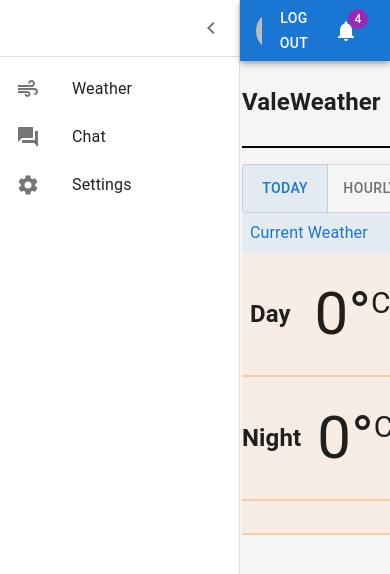
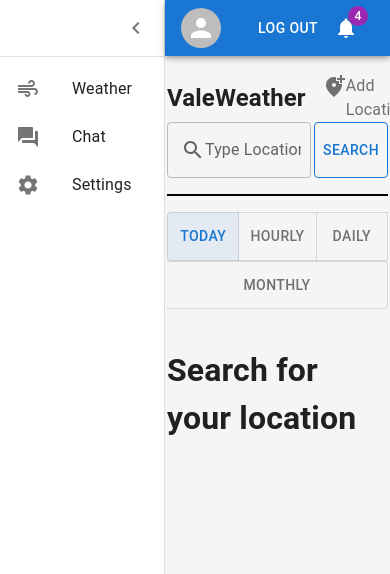
Before and after one commit to ValentinKarrica/weather_app, a React (Create React App) app: page /dashboard in a window 390 px wide. Shown: the top 574 px of the page. Built offline with nearby package versions, Linux system fonts and the light colour scheme.

Commit message:
weather app mobil response

```diff
--- a/public/index.html
+++ b/public/index.html
@@ -24,7 +24,7 @@
       work correctly both with client-side routing and a non-root public URL.
       Learn how to configure a non-root public URL by running `npm run build`.
     -->
-    <title>React App</title>
+    <title>Weather-Vale App </title>
   </head>
   <body>
     <noscript>You need to enable JavaScript to run this app.</noscript>
--- a/src/layout/PrivateLayout.tsx
+++ b/src/layout/PrivateLayout.tsx
@@ -25,7 +25,7 @@ import { useHistory } from "react-router-dom";
 import { useDispatch } from "react-redux";
 import { setClearUserAuth, setIsAuthenticated } from "../store/auth/AuthSlice";
 
-const drawerWidth: number = 240;
+const drawerWidth: number = 165;
 
 interface AppBarProps extends MuiAppBarProps {
   open?: boolean;
--- a/src/screens/dashboard/components/DailyWeather.tsx
+++ b/src/screens/dashboard/components/DailyWeather.tsx
@@ -23,6 +23,7 @@ const Title = styled.div`
 `;
 const Container = styled.div`
   display: flex;
+  flex-wrap: wrap;
   justify-content: center;
   align-items: stretch;
   border-bottom: 2px solid rgb(255, 204, 160);
@@ -52,7 +53,7 @@ const TemSign = styled.div`
 `;
 const H1 = styled.h2`
   display: flex;
-  flex: 0.5;
+  flex: 1;
   align-items: center;
   justify-content: center;
   background-color: rgba(255, 204, 160, 0.2);
@@ -79,6 +80,8 @@ const DailyWeather = () => {
   );
 
   return (
+    <div>
+      {userLocation.Key ? (
         <MainContainer>
           <Title>
             <div>Current Weather</div>
@@ -104,15 +107,16 @@ const DailyWeather = () => {
                   }
                 })}
               </div>
-          <Tem>
-            {locationDailyWeather.DailyForecasts[0].Temperature.Maximum.Value}°
-          </Tem>
+              <Tem>{tem + 1}°</Tem>
               <TemSign>C</TemSign>
             </FirstSection>
             <SecondSection>
               <div>{locationDailyWeather.DailyForecasts[0].Day.IconPhrase}</div>
               <div>
-            {locationDailyWeather.DailyForecasts[0].Day.PrecipitationIntensity}
+                {
+                  locationDailyWeather.DailyForecasts[0].Day
+                    .PrecipitationIntensity
+                }
               </div>
               <div>
                 {locationDailyWeather.DailyForecasts[0].Day.PrecipitationType}
@@ -138,13 +142,13 @@ const DailyWeather = () => {
                   }
                 })}
               </div>
-          <Tem>
-            {locationDailyWeather.DailyForecasts[0].Temperature.Minimum.Value}°
-          </Tem>
+              <Tem>{tem - 2}°</Tem>
               <TemSign>C</TemSign>
             </FirstSection>
             <SecondSection>
-          <div>{locationDailyWeather.DailyForecasts[0].Night.IconPhrase}</div>
+              <div>
+                {locationDailyWeather.DailyForecasts[0].Night.IconPhrase}
+              </div>
               <div>
                 {
                   locationDailyWeather.DailyForecasts[0].Night
@@ -160,6 +164,10 @@ const DailyWeather = () => {
             <Text>{locationDailyWeather.Headline.Text}</Text>
           </Container>
         </MainContainer>
+      ) : (
+        <h1>Search for your location</h1>
+      )}
+    </div>
   );
 };
 
--- a/src/screens/dashboard/components/MainDash.tsx
+++ b/src/screens/dashboard/components/MainDash.tsx
@@ -18,6 +18,7 @@ import { useDispatch } from "react-redux";
 import BasicModal from "./BasicModal";
 import { useSelector } from "react-redux";
 import { RootState } from "../../../store/config/rootReducer";
+import { wrap } from "module";
 
 const MainContainer = styled.div`
   display: flex;
@@ -27,6 +28,7 @@ const MainContainer = styled.div`
 `;
 const FirstNav = styled.div`
   display: flex;
+  flex-wrap: wrap;
   justify-content: space-around;
   align-items: center;
   margin-bottom: 1rem;
@@ -35,6 +37,7 @@ const FirstNav = styled.div`
 `;
 const SecondNav = styled.div`
   display: flex;
+  flex-wrap: wrap;
   justify-content: space-around;
   align-items: center;
   margin-bottom: 1rem;
@@ -84,11 +87,11 @@ const MainDash = () => {
           component="form"
           onSubmit={onSearchHandler}
           noValidate
-          sx={{ display: "flex", flex: 1.5 }}
+          sx={{ display: "flex", flex: 1.5, flexWrap: "wrap" }}
         >
           <TextField
             value={searchLocation}
-            sx={{ flex: 1 }}
+            sx={{ flex: 1, minWidth: "120px" }}
             label={
               <Div>
                 <SearchSharpIcon /> Type Location
@@ -113,7 +116,7 @@ const MainDash = () => {
           exclusive
           onChange={selectHandler}
           aria-label="text alignment"
-          sx={{ flex: 1 }}
+          sx={{ flex: 1, flexWrap: "wrap" }}
         >
           <ToggleButton color="primary" sx={{ flex: 1 }} value="Today">
             Today
--- a/src/screens/dashboard/store/DashboardSagas.ts
+++ b/src/screens/dashboard/store/DashboardSagas.ts
@@ -11,14 +11,14 @@ const apikey = "apikey=rGqBbzVwAykVJQNdYoViA0ZwPA1gx4wR&q";
 
 const locRequest = (location: string) => {
   const url =
-    "http://dataservice.accuweather.com/locations/v1/cities/autocomplete";
+    "https://dataservice.accuweather.com/locations/v1/cities/autocomplete";
   const query = `?${apikey}=${location}`;
 
   return fetch(url + query);
 };
 
 const dayRequest = (key: string) => {
-  const url = "http://dataservice.accuweather.com/forecasts/v1/daily/1day/";
+  const url = "https://dataservice.accuweather.com/forecasts/v1/daily/1day/";
   const query = `${key}?${apikey}&metric=true`;
 
   return fetch(url + query);
```
Lines whose indentation alone changed are shown as unchanged.
